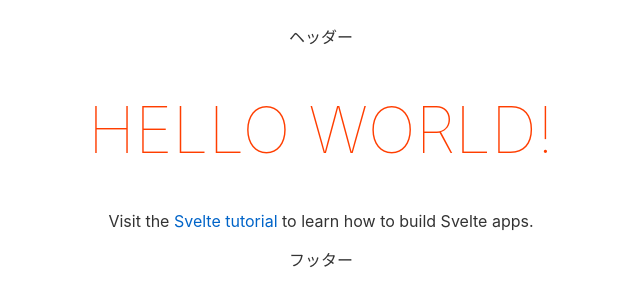
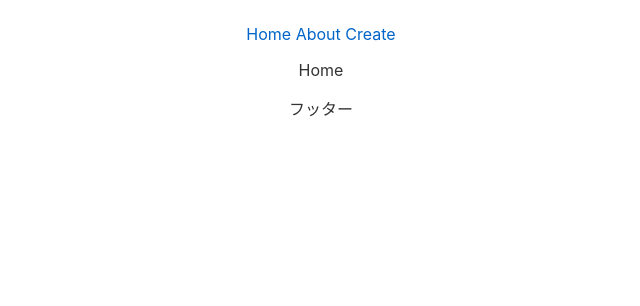
Before and after one commit to tetsguya-hashi/dootinstall-js, a Svelte app in the folder svelteJS/: page / in a window 1280 px wide. Shown: the top 306 px of the page, without its empty margins (319-959 px from the left). Built offline with nearby package versions, Linux system fonts and the light colour scheme.

Commit message:
add-routing finish

```diff
--- a/svelteJS/package.json
+++ b/svelteJS/package.json
@@ -18,6 +18,7 @@
     "svelte": "^3.0.0"
   },
   "dependencies": {
-    "sirv-cli": "^2.0.0"
+    "sirv-cli": "^2.0.0",
+    "svelte-routing": "^1.6.0"
   }
 }
--- a/svelteJS/src/App.svelte
+++ b/svelteJS/src/App.svelte
@@ -1,16 +1,22 @@
 <script>
-	export let name;
+	export let url = "";
+	import { Router, Link, Route } from "svelte-routing";
 	import Header from "./components/Header.svelte";
 	import Footer from "./components/Footer.svelte";
+	import Home from "./components/Home.svelte";
+	import Create from "./components/Create.svelte";
+	import Diary from "./components/Diary.svelte";
+	import About from "./components/About.svelte";
 </script>
 
 <main>
 	<Header />
-	<h1>Hello {name}!</h1>
-	<p>
-		Visit the <a href="https://svelte.dev/tutorial">Svelte tutorial</a> to learn
-		how to build Svelte apps.
-	</p>
+	<Router {url}>
+		<Route path="diary/:id" component={Diary} />
+		<Route path="create" component={Create} />
+		<Route path="about" component={About} />
+		<Route path="/"><Home /></Route>
+	</Router>
 	<Footer />
 </main>
 
--- /dev/null
+++ b/svelteJS/src/components/About.svelte
@@ -0,0 +1,4 @@
+<script>
+</script>
+
+<p>About</p>
--- a/svelteJS/src/components/Header.svelte
+++ b/svelteJS/src/components/Header.svelte
@@ -1,4 +1,13 @@
 <script>
+  import { Router, Link } from "svelte-routing";
 </script>
 
-<header>ヘッダー</header>
+<header>
+  <nav>
+    <Router>
+      <Link to="/">Home</Link>
+      <Link to="about">About</Link>
+      <Link to="create">Create</Link>
+    </Router>
+  </nav>
+</header>
```
Also changed, not shown: 1 other file (tests, documents, lock files or other folders).
